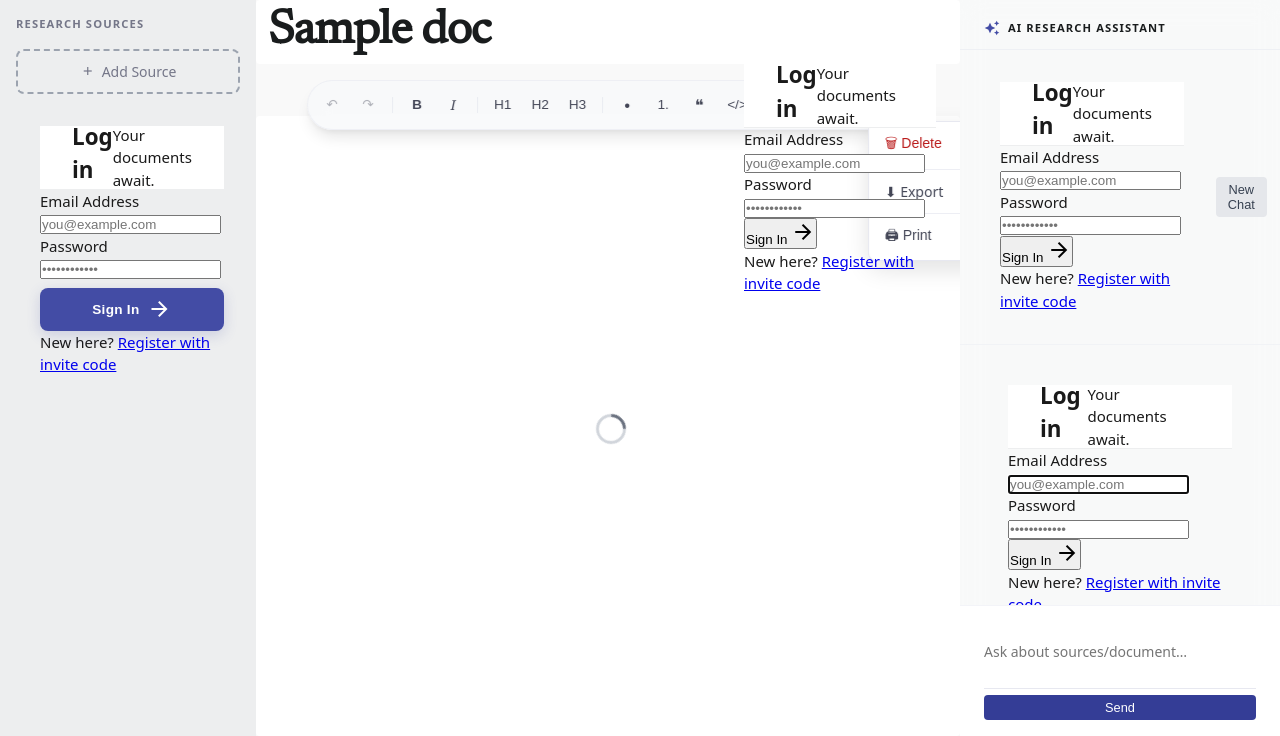
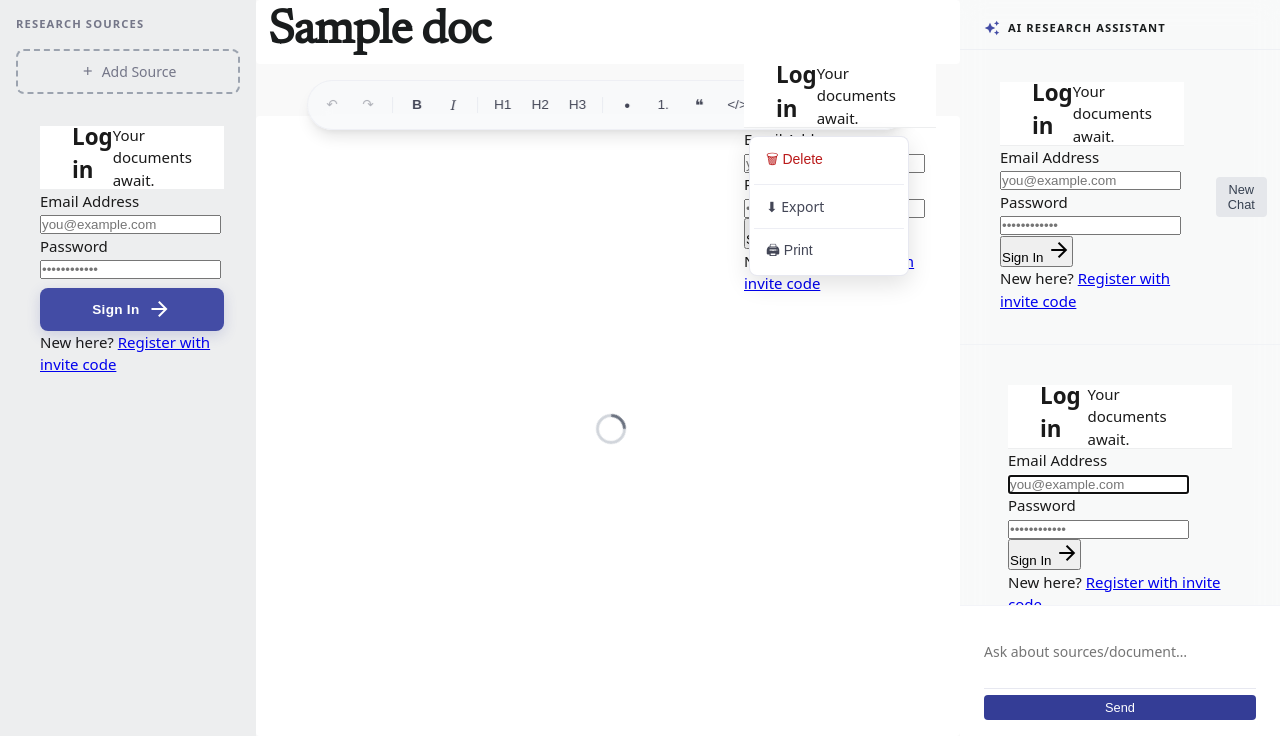
Before and after one commit to wgilpin/documentLM, a FastAPI app: template src/writer/templates/document.html in a window 1280 px wide, after a click that opens the changed part. Shown: the part 64-800 px from the top of the page. Run offline with FastAPI, Linux system fonts and the light colour scheme; the template is opened without the code that fills it: most values are stand-ins (such as "Sample title", 1, 10 or a date in 2020); some libraries are stand-ins or nearby versions.

Commit message:
fix: position the toolbar popup at the edn of the toolbar

```diff
--- a/src/writer/templates/document.html
+++ b/src/writer/templates/document.html
@@ -133,7 +133,10 @@
                 endif %}</button>
             <div class="toolbar-menu">
                 <button class="toolbar-btn" title="More options" aria-label="More options"
-                        onclick="event.stopPropagation(); const m=document.getElementById('toolbar-more-menu'); m.hidden=!m.hidden">&#8942;</button>
+                        onclick="event.stopPropagation(); const m=document.getElementById('toolbar-more-menu'); if(m.hidden){const r=this.closest('.editor-toolbar').getBoundingClientRect(); m.style.left=''; m.style.top=(r.bottom+6)+'px'; m.style.right=(window.innerWidth-r.right)+'px'; m.hidden=false;} else{m.hidden=true;}">&#8942;</button>
+            </div>
+        </div>
+
         <div id="toolbar-more-menu" class="toolbar-dropdown" hidden>
             <button class="toolbar-dropdown-item toolbar-dropdown-item--danger"
                     onclick="document.getElementById('toolbar-more-menu').hidden=true;
@@ -153,8 +156,6 @@
                     onclick="document.getElementById('toolbar-more-menu').hidden=true; window.print()">
                 &#128424; Print
             </button>
-                </div>
-            </div>
         </div>
 
         <dialog id="delete-confirm-dialog" style="padding: 1.5rem;">
--- a/static/style.css
+++ b/static/style.css
@@ -1495,17 +1495,14 @@
 .toolbar-menu { position: relative; }
 
 .toolbar-dropdown {
-    position: absolute;
-    top: calc(100% + 0.5rem);
-    right: 0;
-    inset: unset;
+    position: fixed;
     background: #fff;
     border: 1px solid rgba(196, 197, 217, 0.4);
     border-radius: 0.5rem;
     box-shadow: 0 8px 24px rgba(0, 0, 0, 0.12);
     padding: 0.25rem;
     min-width: 10rem;
-    z-index: 100;
+    z-index: 1000;
     margin: 0;
 }
 
```
Also changed, not shown: 1 other file. Lines whose indentation alone changed are shown as unchanged.
